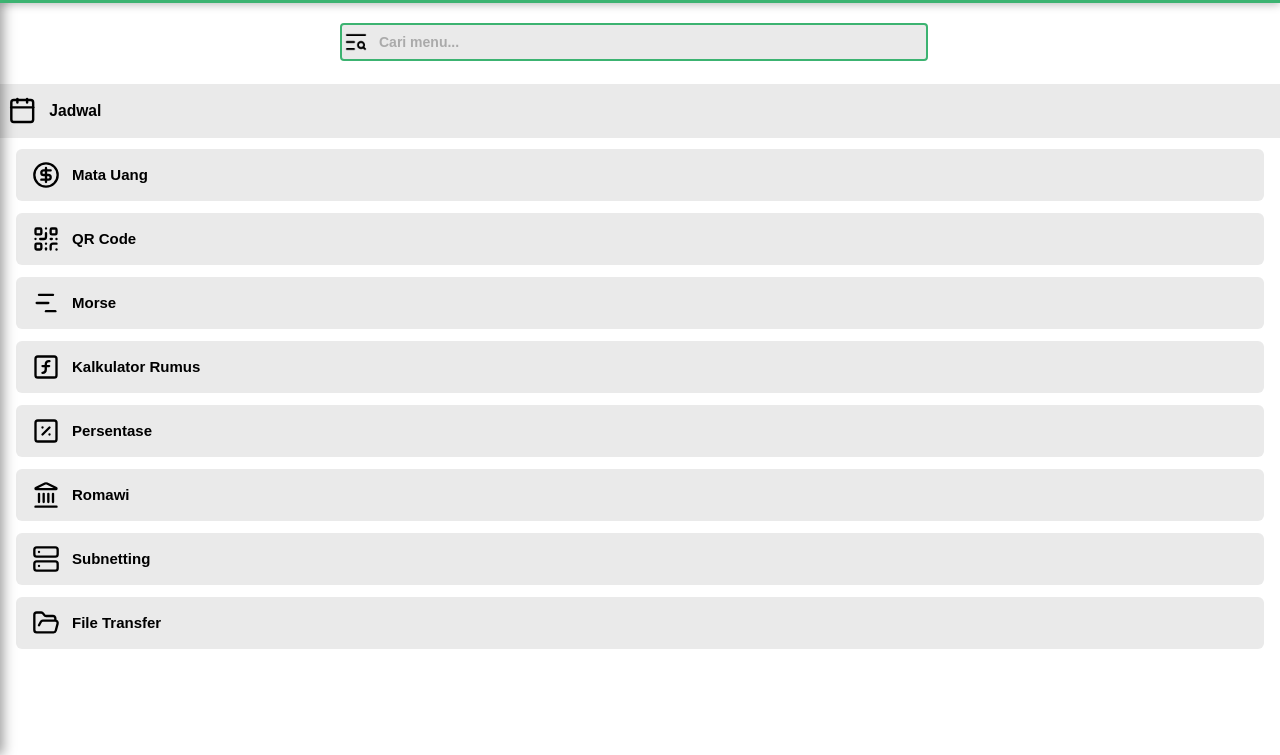
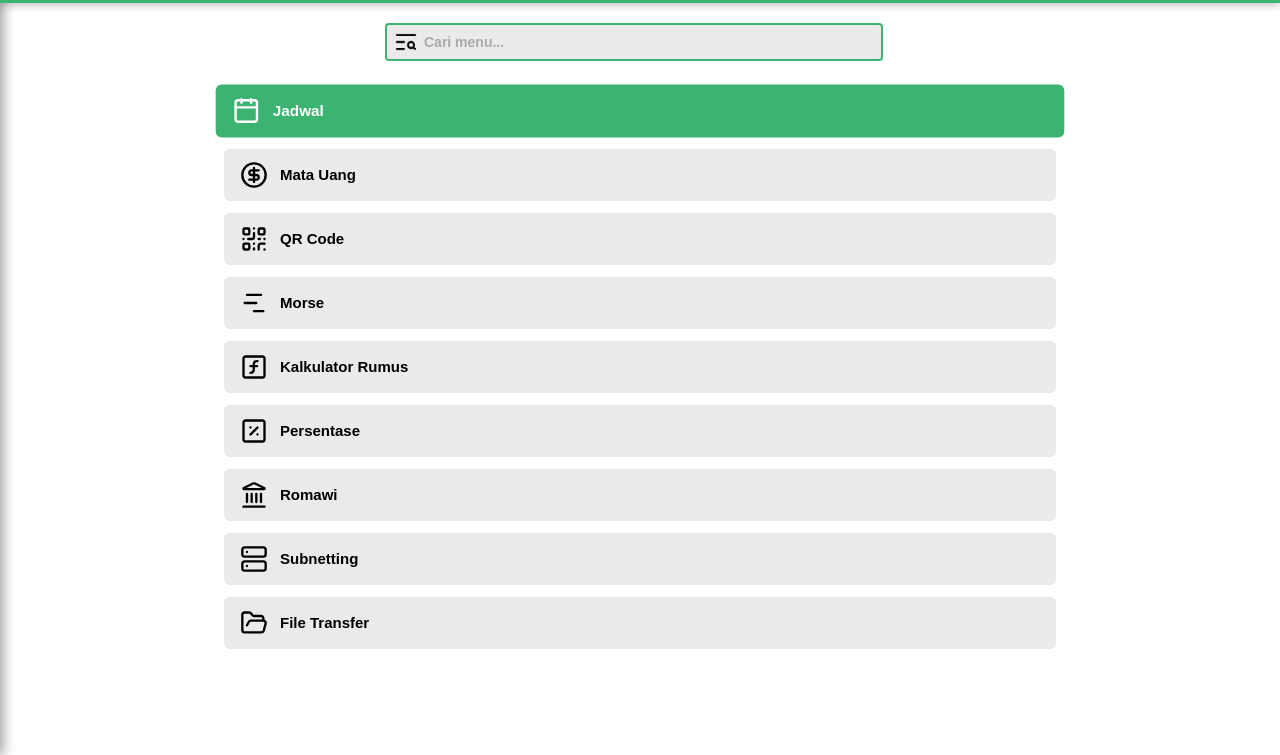
Before and after one commit to Christian252010/q-web, a plain HTML site: page index.html in a window 1280 px wide. In both pictures the pointer is over the element 640 px from the left and 156 px from the top of the page. Shown: the part 45-800 px from the top of the page. Drawn offline with nearby package versions, Linux system fonts and the light colour scheme.

Commit message:
update dashboard.css

```diff
--- a/dashboard.css
+++ b/dashboard.css
@@ -39,10 +39,10 @@ h1 {
   from { opacity: 0; transform: translateY(10px); }
   to { opacity: 1; transform: translateY(0); }
 }
-button:hover, li:hover {
-  transform: scale(1.05);
+/*button:active, li:hover {
+  transform: rotate(180deg);
   transition: 0.3s;
-}
+}*/
 i {
   font-style: italic;
   color: #6b7280;
@@ -357,6 +357,7 @@ strong {
 
   .grid-container {
     display: flex;
+    align-items: center;
     flex-direction: column;
     gap: 12px;
     padding: 16px;
@@ -367,6 +368,8 @@ strong {
     border-radius: 6px;
     padding: 12px 16px;
     text-align: center;
+    width: 95%;
+    max-width: 800px;
     cursor: pointer;
     transition: 0.2s;
     color: var(--text);
@@ -376,7 +379,10 @@ strong {
   }
 
   .menu-box:hover {
-    transform: scale(1.04);
+    transform: scale(1.02);
+    background: var(--accent);
+    color: white;
+    stroke: white;
   }
 
 /*  .menu-box:active {
@@ -409,7 +415,7 @@ strong {
 .search-box {
   position: relative;
   width: 90%;
-  max-width: 600px;
+  max-width: 500px;
   margin: 0 auto;
 }
 
```
